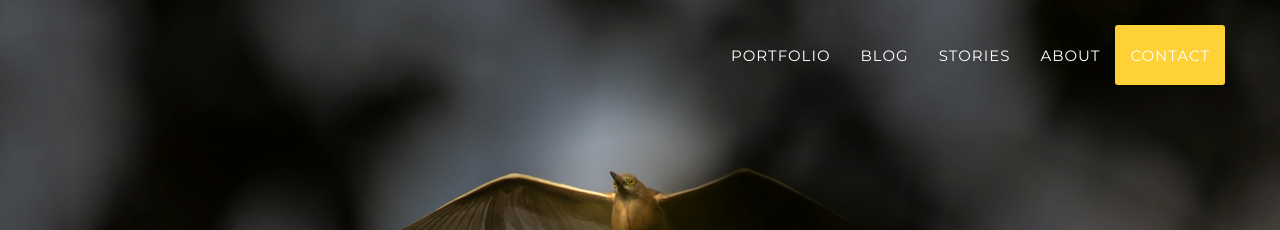
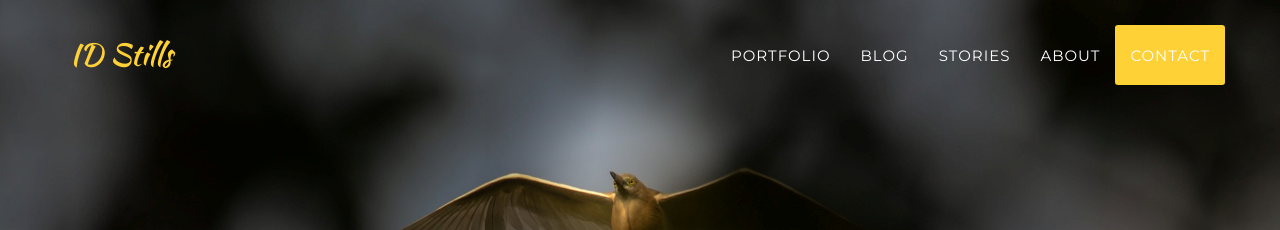
Before and after one commit to idbytes/idbytes.github.io, a Jekyll site: the page built from index.html, in a window 1280 px wide. Shown: the top 230 px of the page. Built offline with Jekyll 4.4.1, drawn with Linux system fonts in a browser that asks for light colours; some web fonts are replaced.

Commit message:
home logo reverted

```diff
--- a/_includes/header.html
+++ b/_includes/header.html
@@ -9,8 +9,9 @@
                     <span class="icon-bar"></span>
                     <span class="icon-bar"></span>
                 </button>
+                <a class="navbar-brand page-scroll" href="#page-top">{{site.title}}</a>
 
-                <a class="navbar-brand page-scroll" href="#page-top"><img href="img/logos/logo.png" class="img-responsive img-centered"></a>
+               <!-- <a class="navbar-brand page-scroll" href="#page-top"><img href="img/logos/logo.png"/></a>-->
             </div>
 
             <!-- Collect the nav links, forms, and other content for toggling -->
```
